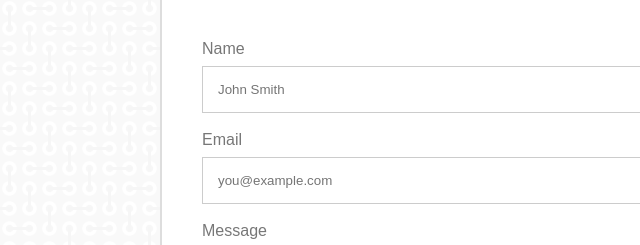
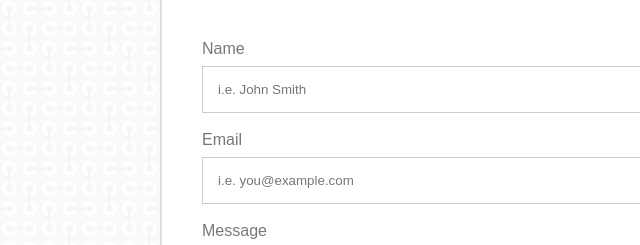
Before and after one commit to stepicker/Basic-Portfolio, a plain HTML site: page contact.html in a window 1280 px wide. Shown: the part 201-446 px from the top of the page, 0-640 px from the left. Drawn offline with Linux system fonts and the light colour scheme.

Commit message:
Functional contact page

```diff
--- a/contact.html
+++ b/contact.html
@@ -40,14 +40,14 @@
             <h2>Contact Me</h2>
 
             <!-- Creating the contact form -->
-           <form id="contact-form">
+           <form id="contact-form" method="POST" action="https://formspree.io/picker@gmail.com">
             <label for="name">Name</label>
             <br>
-            <input id="name" type="text" placeholder="John Smith">
+            <input id="name" type="text" placeholder="i.e. John Smith">
             <br>
             <label for="email">Email</label>
             <br>
-            <input id="email" type="text" placeholder="you@example.com">
+            <input id="email" type="email" placeholder="i.e. you@example.com">
             <br>
             <label for="message">Message</label>
             <br>
```
